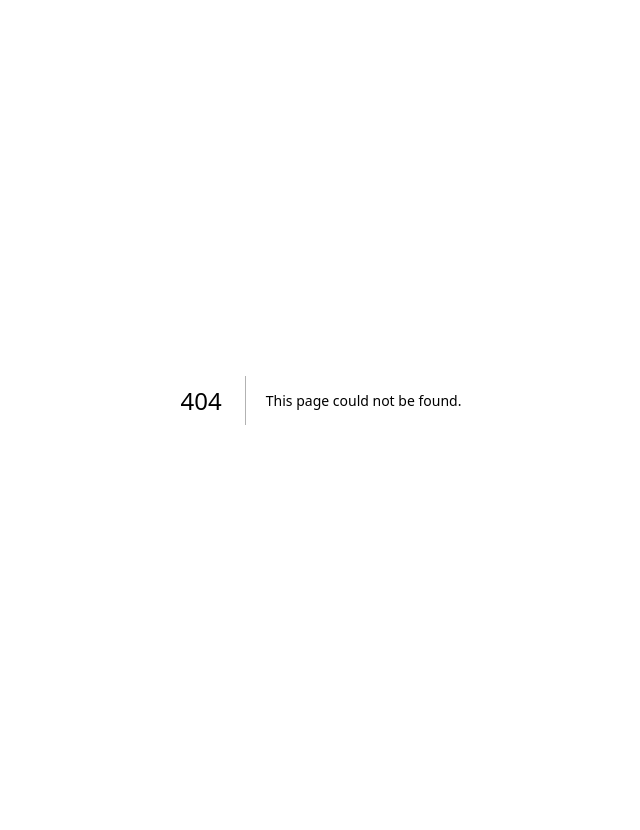
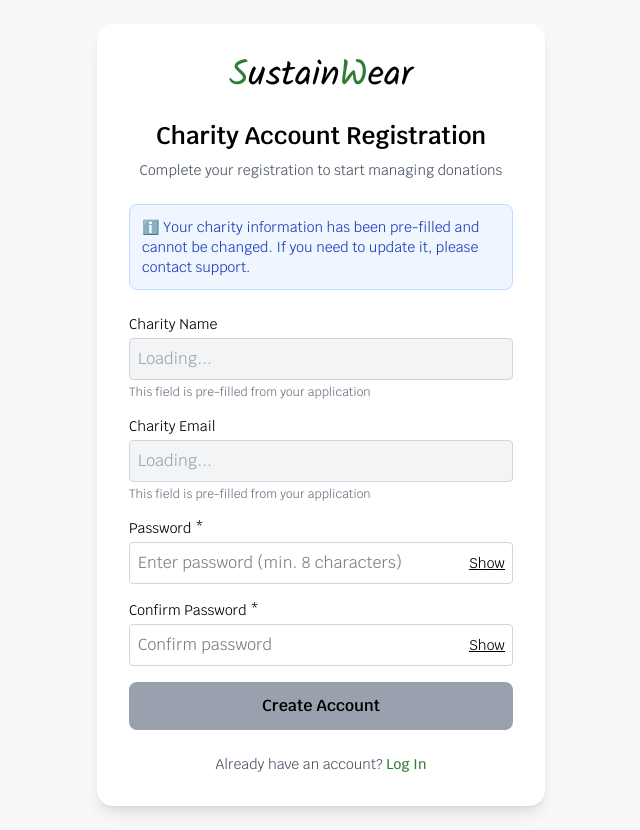
Before and after one commit to Rameen-dev/ase-2025-group-1, a Next.js app: page /auth/charity-signup in a window 1280 px wide. Before the commit this address had no page. Shown: the whole page, without its empty margins (319-959 px from the left). Before the commit the page ends 800 px from the top, so only its background shows below. Built offline with nearby package versions, Linux system fonts and the light colour scheme.

Commit message:
Charity sign up front end

```diff
--- /dev/null
+++ b/src/app/auth/charity-signup/page.tsx
@@ -0,0 +1,226 @@
+"use client";
+
+import { useState, useEffect } from "react";
+import { useSearchParams } from "next/navigation";
+import Link from "next/link";
+import { Input } from "@/components/forms/input";
+import { PasswordInput } from "@/components/forms/passwordInput";
+
+export default function CharitySignupPage() {
+  // Get URL parameters (charity name and email from the application)
+  const searchParams = useSearchParams();
+
+  // Pre-filled data from the charity application
+  const [charityData, setCharityData] = useState({
+    charityName: "",
+    email: "",
+  });
+
+  // Form data for password fields
+  const [formData, setFormData] = useState({
+    password: "",
+    confirmPassword: "",
+  });
+
+  const [isSubmitting, setIsSubmitting] = useState(false);
+  const [errors, setErrors] = useState<{
+    password?: string;
+    confirmPassword?: string;
+  }>({});
+
+  // Extract charity info from URL parameters when component loads
+  useEffect(() => {
+    const name = searchParams.get("charityName") || "";
+    const email = searchParams.get("email") || "";
+
+    setCharityData({
+      charityName: decodeURIComponent(name),
+      email: decodeURIComponent(email),
+    });
+  }, [searchParams]);
+
+  // Handle password input changes
+  const handleChange = (e: React.ChangeEvent<HTMLInputElement>) => {
+    const { name, value } = e.target;
+    setFormData((prev) => ({
+      ...prev,
+      [name]: value,
+    }));
+
+    // Clear error when user starts typing
+    if (errors[name as keyof typeof errors]) {
+      setErrors((prev) => ({
+        ...prev,
+        [name]: undefined,
+      }));
+    }
+  };
+
+  // Validate passwords match
+  const validatePasswords = () => {
+    const newErrors: typeof errors = {};
+
+    if (formData.password.length < 8) {
+      newErrors.password = "Password must be at least 8 characters";
+    }
+
+    if (formData.password !== formData.confirmPassword) {
+      newErrors.confirmPassword = "Passwords do not match";
+    }
+
+    setErrors(newErrors);
+    return Object.keys(newErrors).length === 0;
+  };
+
+  // Handle form submission
+  const handleSubmit = async (e: React.FormEvent) => {
+    e.preventDefault();
+
+    if (!validatePasswords()) {
+      return;
+    }
+
+    setIsSubmitting(true);
+
+    try {
+      // TODO: Replace with your actual API endpoint
+      const response = await fetch("/api/charity-signup", {
+        method: "POST",
+        headers: {
+          "Content-Type": "application/json",
+        },
+        body: JSON.stringify({
+          charityName: charityData.charityName,
+          email: charityData.email,
+          password: formData.password,
+        }),
+      });
+
+      if (!response.ok) {
+        throw new Error("Failed to create account");
+      }
+
+      // Redirect to login or dashboard after successful signup
+      // router.push("/auth/login");
+      alert("Account created successfully!");
+    } catch (error) {
+      console.error("Signup error:", error);
+      alert("There was an error creating your account. Please try again.");
+    } finally {
+      setIsSubmitting(false);
+    }
+  };
+
+  return (
+    <main className="min-h-screen flex flex-col items-center justify-center bg-[#F8F8F8] text-black p-6">
+      <div className="w-full max-w-md bg-white rounded-2xl shadow-lg p-8">
+        {/* Logo */}
+        <div className="flex justify-center mb-6">
+          <Link href="/">
+            <h1 className="font-kalam text-4xl cursor-pointer hover:opacity-80 transition">
+              <span className="text-[#2E7D32]">S</span>ustain
+              <span className="text-[#2E7D32]">W</span>ear
+            </h1>
+          </Link>
+        </div>
+
+        <h2 className="text-2xl font-semibold text-center mb-2">
+          Charity Account Registration
+        </h2>
+        <p className="text-gray-600 text-center mb-6 text-sm">
+          Complete your registration to start managing donations
+        </p>
+
+        {/* Info Alert */}
+        <div className="bg-blue-50 border border-blue-200 rounded-lg p-3 mb-6">
+          <p className="text-blue-800 text-sm">
+            ℹ️ Your charity information has been pre-filled and cannot be
+            changed. If you need to update it, please contact support.
+          </p>
+        </div>
+
+        {/* Form */}
+        <form onSubmit={handleSubmit} className="space-y-4">
+          {/* Pre-filled Charity Name (Disabled) */}
+          <div>
+            <Input
+              label="Charity Name"
+              name="charityName"
+              value={charityData.charityName}
+              disabled
+              className="bg-gray-100 text-gray-600 cursor-not-allowed"
+              placeholder="Loading..."
+            />
+            <p className="text-xs text-gray-500 mt-1">
+              This field is pre-filled from your application
+            </p>
+          </div>
+
+          {/* Pre-filled Email (Disabled) */}
+          <div>
+            <Input
+              label="Charity Email"
+              name="email"
+              type="email"
+              value={charityData.email}
+              disabled
+              className="bg-gray-100 text-gray-600 cursor-not-allowed"
+              placeholder="Loading..."
+            />
+            <p className="text-xs text-gray-500 mt-1">
+              This field is pre-filled from your application
+            </p>
+          </div>
+
+          {/* Password */}
+          <PasswordInput
+            label="Password *"
+            name="password"
+            value={formData.password}
+            onChange={handleChange}
+            error={errors.password}
+            required
+            placeholder="Enter password (min. 8 characters)"
+          />
+
+          {/* Confirm Password */}
+          <PasswordInput
+            label="Confirm Password *"
+            name="confirmPassword"
+            value={formData.confirmPassword}
+            onChange={handleChange}
+            error={errors.confirmPassword}
+            required
+            placeholder="Confirm password"
+          />
+
+          {/* Submit Button */}
+          <button
+            type="submit"
+            disabled={
+              isSubmitting || !charityData.charityName || !charityData.email
+            }
+            className={`w-full py-3 rounded-lg font-semibold transition ${
+              isSubmitting || !charityData.charityName || !charityData.email
+                ? "bg-gray-400 cursor-not-allowed"
+                : "bg-[#2E7D32] text-white hover:bg-green-800"
+            }`}
+          >
+            {isSubmitting ? "Creating Account..." : "Create Account"}
+          </button>
+        </form>
+
+        {/* Login Link */}
+        <p className="text-center mt-6 text-sm text-gray-600">
+          Already have an account?{" "}
+          <Link
+            href="/auth/login"
+            className="text-[#2E7D32] font-medium hover:underline"
+          >
+            Log In
+          </Link>
+        </p>
+      </div>
+    </main>
+  );
+}
--- a/src/app/auth/signup/page.tsx
+++ b/src/app/auth/signup/page.tsx
@@ -32,7 +32,8 @@ export default function SignUpPage() {
     resolver: zodResolver(signUpSchema),
     mode: "onBlur", // First show an error when you leave a field, then once an error is visible, re-validate as you type to clear it quickly.
     reValidateMode: "onChange",
-    defaultValues: { // Signup form values
+    defaultValues: {
+      // Signup form values
       firstName: "",
       lastName: "",
       email: "",
@@ -76,16 +77,23 @@ export default function SignUpPage() {
       if (!res.ok) {
         // 1) Field-level errors from server (e.g., { fieldErrors: { email: "Email already in use" } })
         // This logic uses the parsed object to decide what kind of error it was.
-        if (data?.fieldErrors) { // Here we check if there are any field errors, otherwise skip this.
-          Object.entries(data.fieldErrors).forEach(([name, message]) => { // Here we turn the fieldErrors object into a list of pairs.
-            setError(name as keyof SignUpInput, { type: "server", message: String(message) }); // Send any errors into React Hook Form. setError is a special RHF Function that manually tells RHF that a specific input has an error.
+        if (data?.fieldErrors) {
+          // Here we check if there are any field errors, otherwise skip this.
+          Object.entries(data.fieldErrors).forEach(([name, message]) => {
+            // Here we turn the fieldErrors object into a list of pairs.
+            setError(name as keyof SignUpInput, {
+              type: "server",
+              message: String(message),
+            }); // Send any errors into React Hook Form. setError is a special RHF Function that manually tells RHF that a specific input has an error.
           });
         }
 
         // 2) General server code (shown above the form)
-        if (data?.code && !data?.fieldErrors) { // Here we check if there's a general code
+        if (data?.code && !data?.fieldErrors) {
+          // Here we check if there's a general code
           // Below is a map of known codes to friendly messages
-          const map: Record<string, React.ReactNode> = { // This tells TypeScript, this object maps string keys, like "EMAIL_TAKEN" to React-friendly text or JSX.
+          const map: Record<string, React.ReactNode> = {
+            // This tells TypeScript, this object maps string keys, like "EMAIL_TAKEN" to React-friendly text or JSX.
             EMAIL_TAKEN: "That email is already registered.",
             VALIDATION_ERROR: "Please fix the highlighted fields.",
             RATE_LIMITED: "Too many attempts. Try again in a minute.",
@@ -106,7 +114,8 @@ export default function SignUpPage() {
       // encodeURIComponent() ensures special characters like "@" are safe in URLs. For example, "r.burdabar@gmail.com", the "@" will be encoded
 
       setSubmitting(false);
-    } catch { // This catch part runs only if something goes wrong in the try block.
+    } catch {
+      // This catch part runs only if something goes wrong in the try block.
       // For example, the network is down (No internet).
       setServerError("Network error. Please try again."); //
       setSubmitting(false);
```
